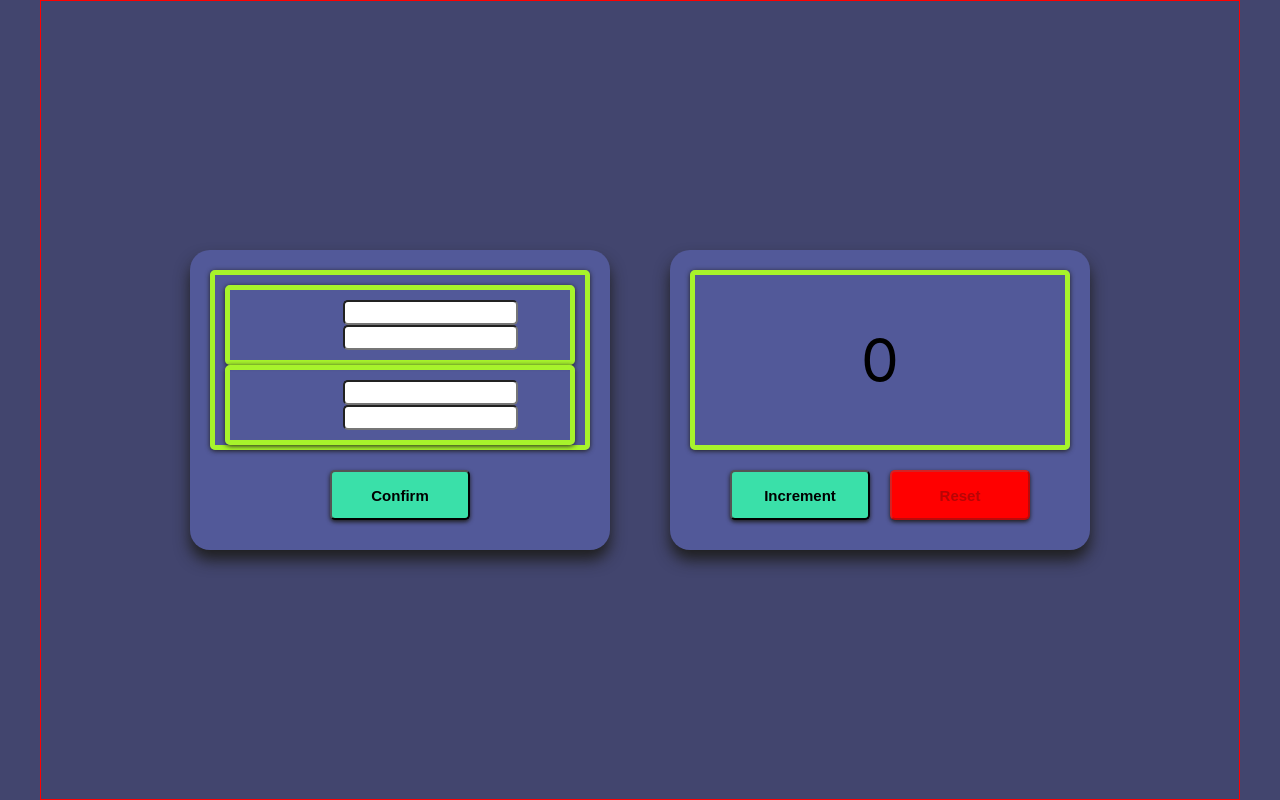
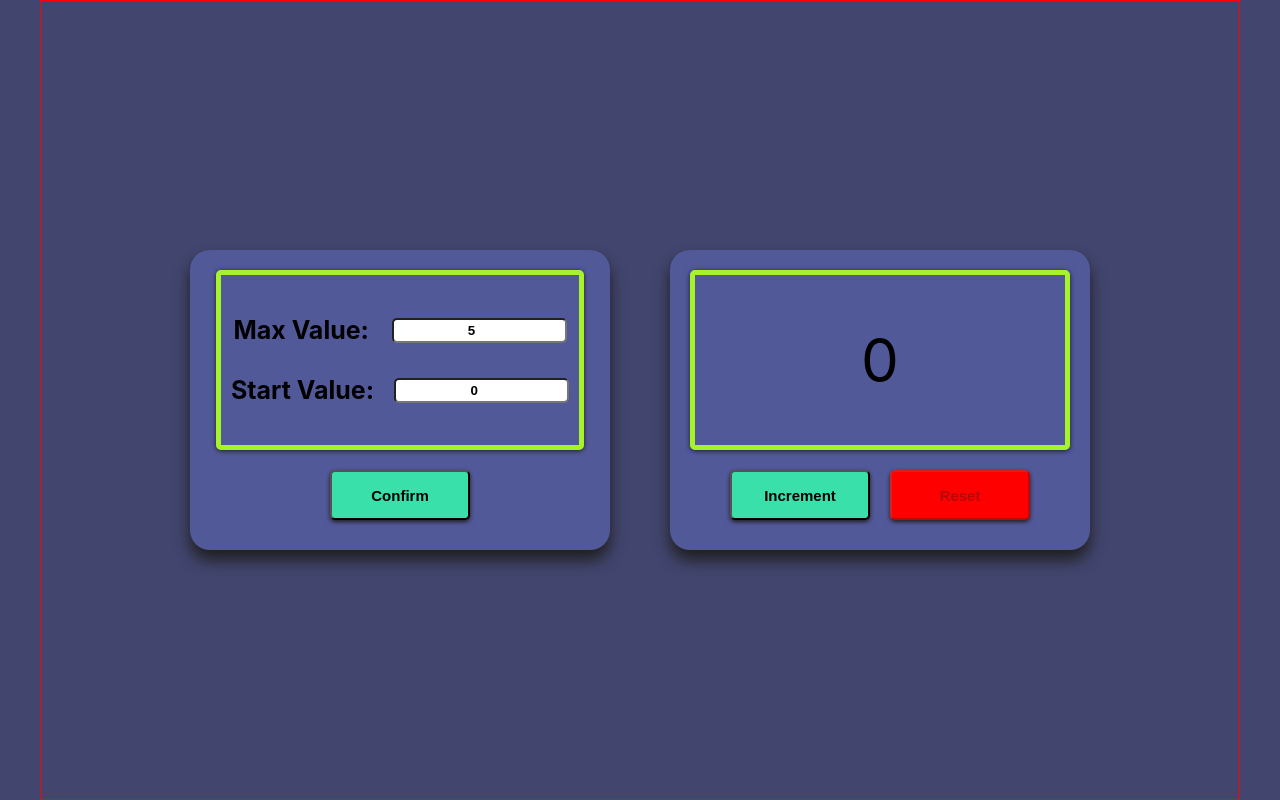
Before and after one commit to MaksimSinicbIn/counter, a React (Create React App) app: page / in a window 1280 px wide. Built offline with nearby package versions, Linux system fonts and the light colour scheme.

Commit message:
Refactoring with use Input component

```diff
--- a/src/components/settings/Settings.module.css
+++ b/src/components/settings/Settings.module.css
@@ -10,18 +10,3 @@
     border-radius: 20px;
     box-shadow: 0px 10px 15px rgb(31, 31, 31);
 }
-
-.settingsBoard {
-    width: 100%;
-    height: 180px;
-    display: flex;
-    flex-direction: column;
-    justify-content: space-evenly;
-    align-items: center;
-    border: 5px solid rgb(167, 243, 43);
-    border-radius: 5px;
-    font-size: 25px;
-    font-weight: bold;
-    padding: 10px;
-    box-shadow: 0px 1px 5px rgb(31, 31, 31);
-}
--- a/src/components/settings/Settings.tsx
+++ b/src/components/settings/Settings.tsx
@@ -55,17 +55,21 @@ export const Settings = ({
         <div className={s.settings}>
             <div className={s.settingsBoard}>
                 <LimitBoard
-                    title={'Max Value:'}
-                    value={newMaxValue}
-                    onChange={onMaxValueChangeHandler}
-                    inputError={newMaxValueError}
+                    MaxValueTitle={'Max Value: '}
+                    StartValueTitle={'Start Value: '}
+                    newMaxValue={newMaxValue}
+                    newStartValue={newStartValue}
+                    newMaxValueInputError={newMaxValueError}
+                    newStartValueInputError={newStartValueError}
+                    onMaxValueChange={onMaxValueChangeHandler}
+                    onStartValueChange={onStartValueChangeHandler}
                 />
-                <LimitBoard
+                {/* <LimitBoard
                     title={'Start Value:'}
                     value={newStartValue}
                     onChange={onStartValueChangeHandler}
                     inputError={newStartValueError}
-                />
+                /> */}
             </div>
             <div className={s.buttonSection}>
                 <Button
```
